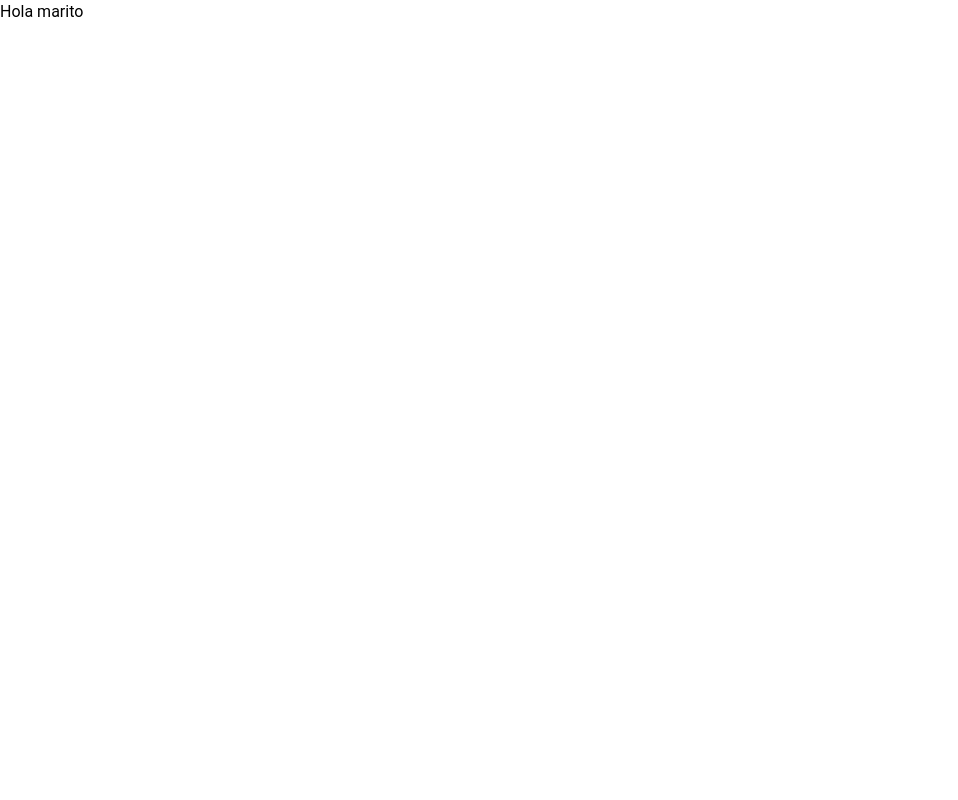
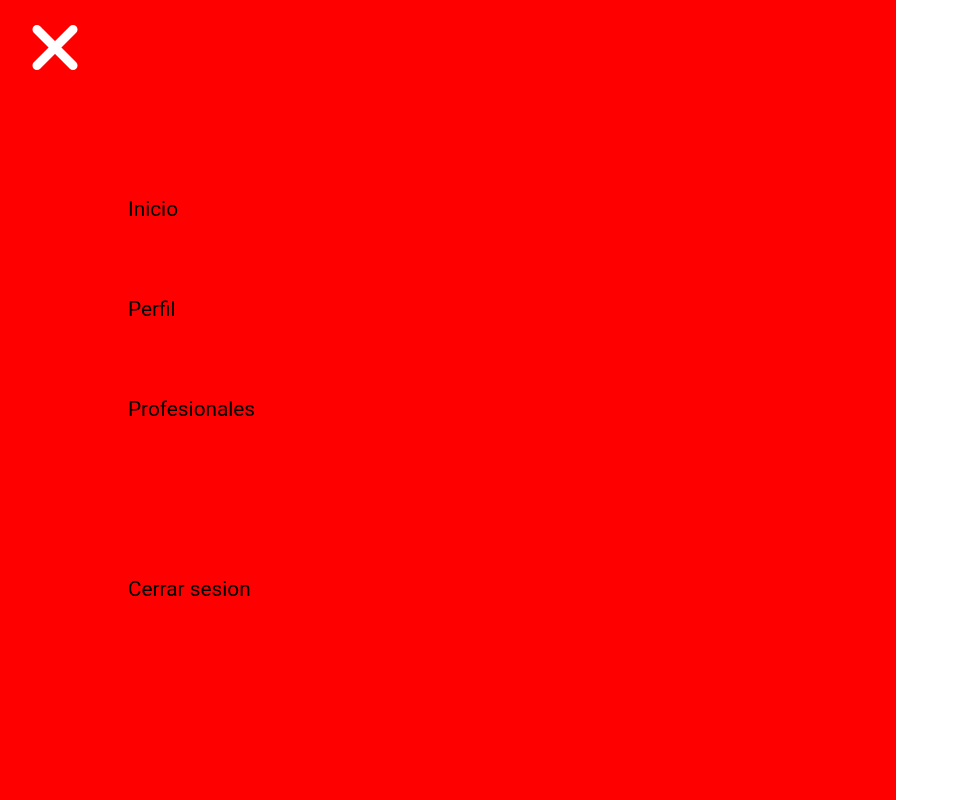
Before and after one commit to danteallievi/arreglalo-app, an Angular app: page / in a window 1280 px wide. Shown: the whole page, without its empty margins (0-958 px from the left). Built offline with nearby package versions, Linux system fonts and the light colour scheme; grey boxes are pictures that could not be loaded.

Commit message:
Added navbar to the imports on arreglalo.module

```diff
--- a/src/app/arreglalo.component.html
+++ b/src/app/arreglalo.component.html
@@ -1 +1,2 @@
-<h1>Hola marito</h1>
+<arreglalo-navbar></arreglalo-navbar>
+<arreglalo-card></arreglalo-card>
--- a/src/app/arreglalo.module.ts
+++ b/src/app/arreglalo.module.ts
@@ -5,9 +5,11 @@ import { ArreglaloRoutingModule } from "./arreglalo-routing.module";
 import { AppComponent } from "./arreglalo.component";
 import { ButtonComponent } from './components/button/button.component';
 import { CardComponent } from './components/card/card.component';
+import { NavbarComponent } from './components/navbar/navbar.component';
+import { HamburgerComponent } from './components/navbar/hamburger/hamburger.component';
 
 @NgModule({
-  declarations: [AppComponent, ButtonComponent, CardComponent],
+  declarations: [AppComponent, ButtonComponent, CardComponent, NavbarComponent, HamburgerComponent],
   imports: [BrowserModule, ArreglaloRoutingModule],
   providers: [],
   bootstrap: [AppComponent],
```
